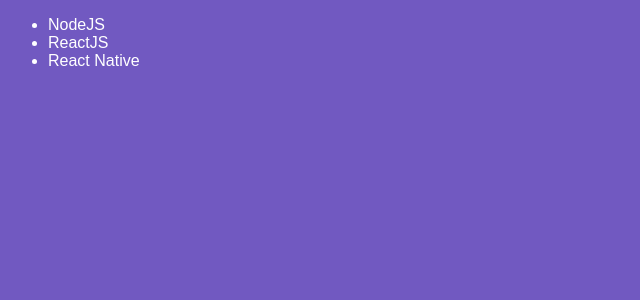
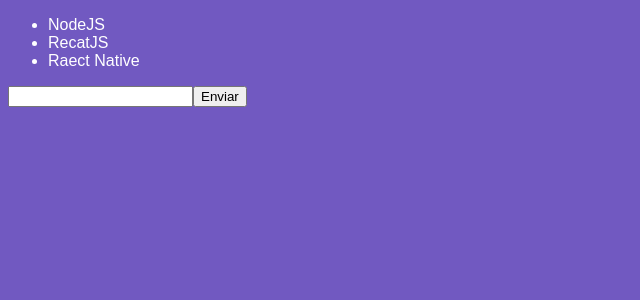
Before and after one commit to ErikGMatos/bootcamp-react, a React app: page / in a window 1280 px wide. Shown: the top 300 px of the page, without its empty margins (0-640 px from the left). Built offline with nearby package versions, Linux system fonts and the light colour scheme.

Commit message:
Estado e imutabilidade

```diff
--- a/src/components/TechList.js
+++ b/src/components/TechList.js
@@ -2,16 +2,37 @@
 
 class TechList extends Component {
   state = {
+    newTech: "",
     techs: ["NodeJS", "RecatJS", "Raect Native"]
+  };
+
+  handleInputChange = e => {
+    this.setState({ newTech: e.target.value });
+  };
+
+  handleSubmit = e => {
+    e.preventDefault();
+    this.setState({
+      techs: [...this.state.techs, this.state.newTech],
+      newTech: ""
+    });
   };
 
   render() {
     return (
-      <ul>
-        <li>NodeJS</li>
-        <li>ReactJS</li>
-        <li>React Native</li>
-      </ul>
+      <form onSubmit={this.handleSubmit}>
+        <ul>
+          {this.state.techs.map(tech => (
+            <li key={tech}>{tech}</li>
+          ))}
+        </ul>
+        <input
+          type="text"
+          onChange={this.handleInputChange}
+          value={this.state.newTech}
+        />
+        <button type="submit">Enviar</button>
+      </form>
     );
   }
 }
```
